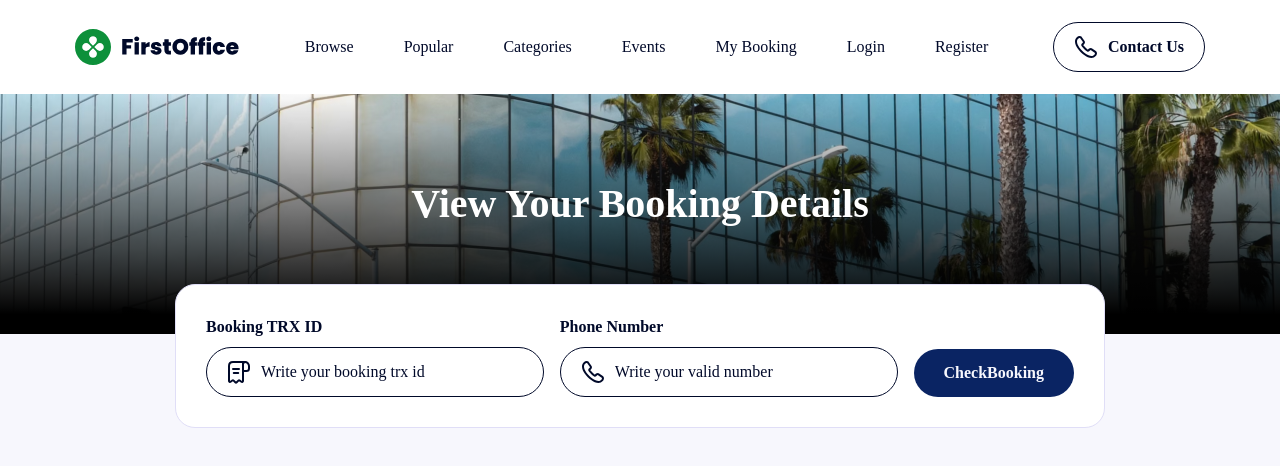
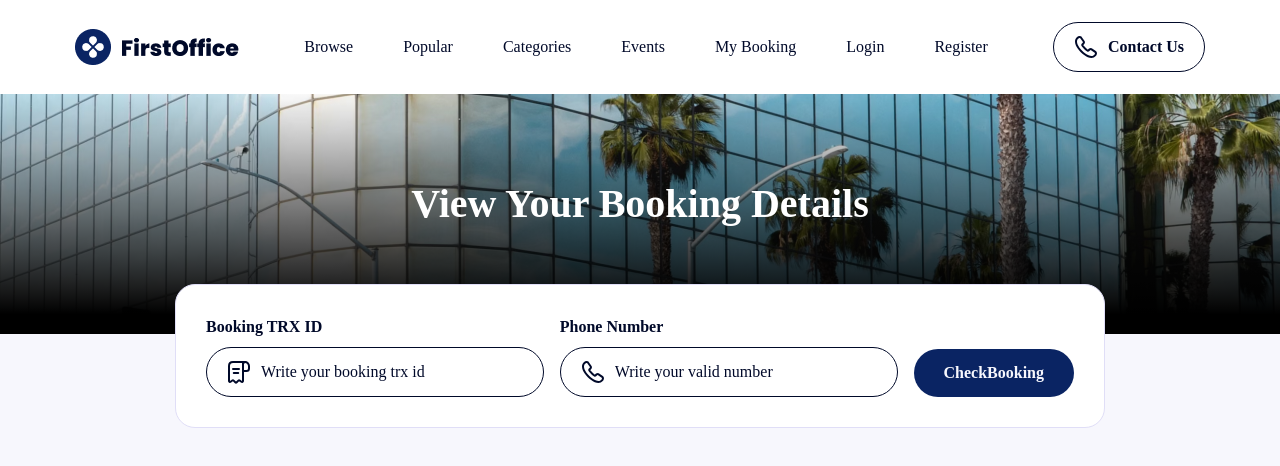
Before and after one commit to Krisnanda7/Web-Rent-Office-App, a React (Vite) app in the folder reactofficebwa/: page /check-booking in a window 1280 px wide. Shown: the top 466 px of the page. Built offline with nearby package versions, Linux system fonts and the light colour scheme.

Commit message:
update logo, fix error

```diff
--- a/reactofficebwa/src/components/Navbar.tsx
+++ b/reactofficebwa/src/components/Navbar.tsx
@@ -19,7 +19,7 @@
     <nav className="bg-white">
       <div className="flex items-center justify-between w-full max-w-[1130px] py-[22px] mx-auto">
         <Link to={`/`}>
-          <img src="/assets/images/logos/logo.svg" alt="logo" />
+          <img src="/assets/images/icons/logo 1.png" alt="logo" />
         </Link>
         <ul className="flex items-center gap-[50px] w-fit">
           <li>
```
